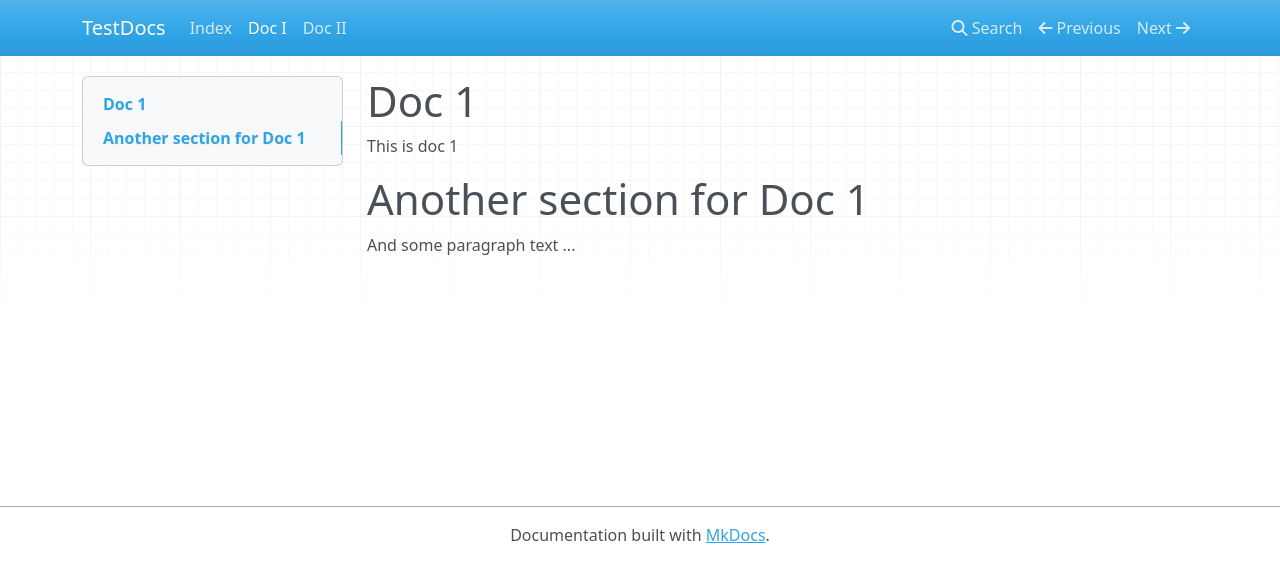
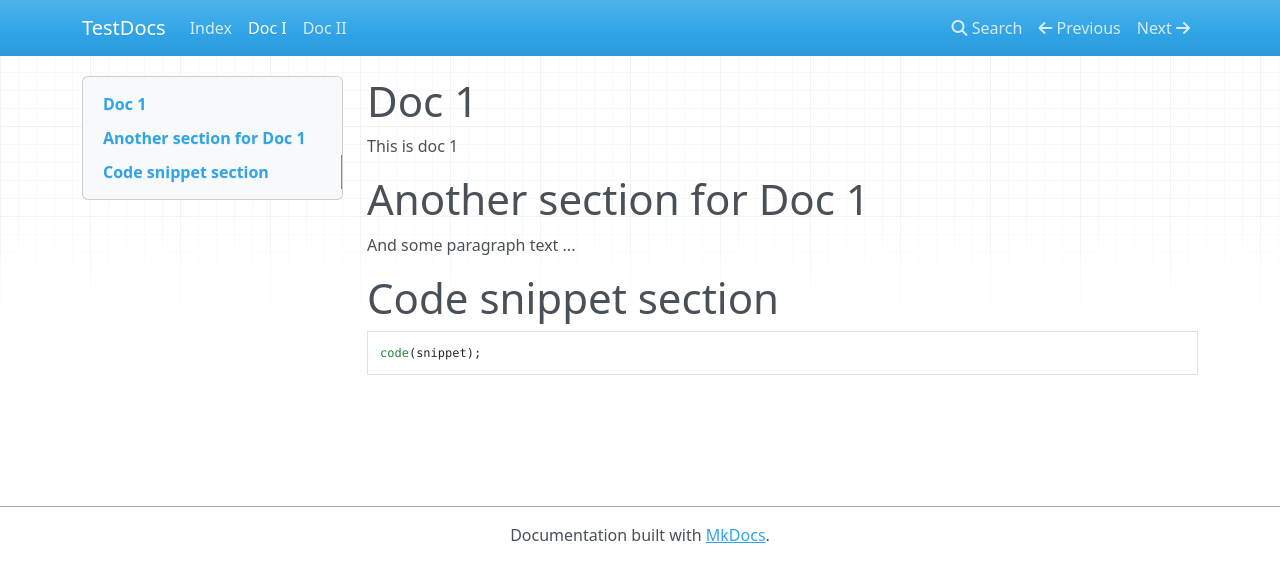
Before and after one commit to dbg0/TestDocs, an MkDocs documentation site: the page built from docs/Doc1.md, in a window 1280 px wide. Shown: the top 582 px of the page. Built offline with MkDocs 1.6.1, drawn with Linux system fonts in a browser that asks for light colours; nearby versions of some CDN libraries; old or Windows-style settings are respelled for this version of MkDocs.

Commit message:
Update Doc1.md

````diff
--- a/docs/Doc1.md
+++ b/docs/Doc1.md
@@ -5,3 +5,9 @@ This is doc 1
 # Another section for Doc 1
 
 And some paragraph text ...
+
+# Code snippet section
+
+```
+code(snippet);
+```
````
